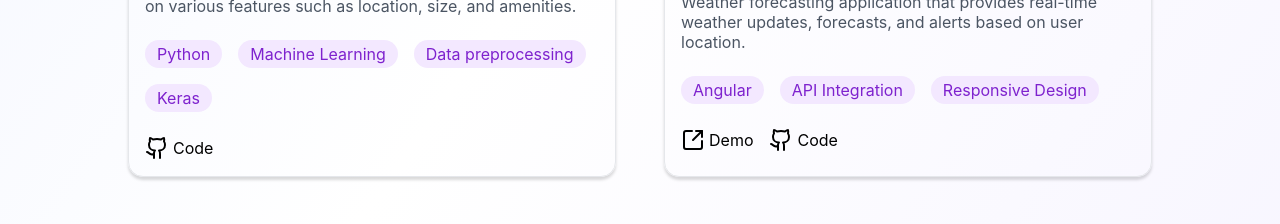
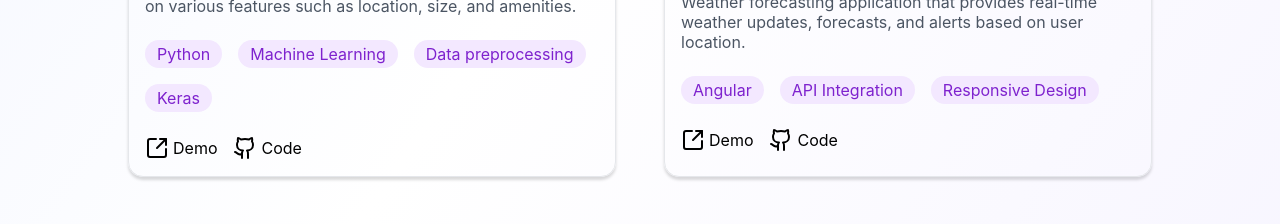
Before and after one commit to lombarma/my-portfolio-v3, an Angular app: page /projects in a window 1280 px wide. Shown: the part 1160-1384 px from the top of the page. Built offline with nearby package versions, Linux system fonts and the light colour scheme.

Commit message:
fix(links): update projects links

```diff
--- a/src/app/projects/data/data.constant.ts
+++ b/src/app/projects/data/data.constant.ts
@@ -33,6 +33,8 @@ export const PROJECTS: Card[] = [
       altDescrption: 'House Prices Prediction Screenshot',
     },
     repoUrl: 'https://github.com/lombarma/HousePricePredicition',
+    demoUrl:
+      'https://housepricepredicition-fsoerznfcpwkvgv5nxconr.streamlit.app/',
   },
   {
     title: 'Meteo Application',
```
